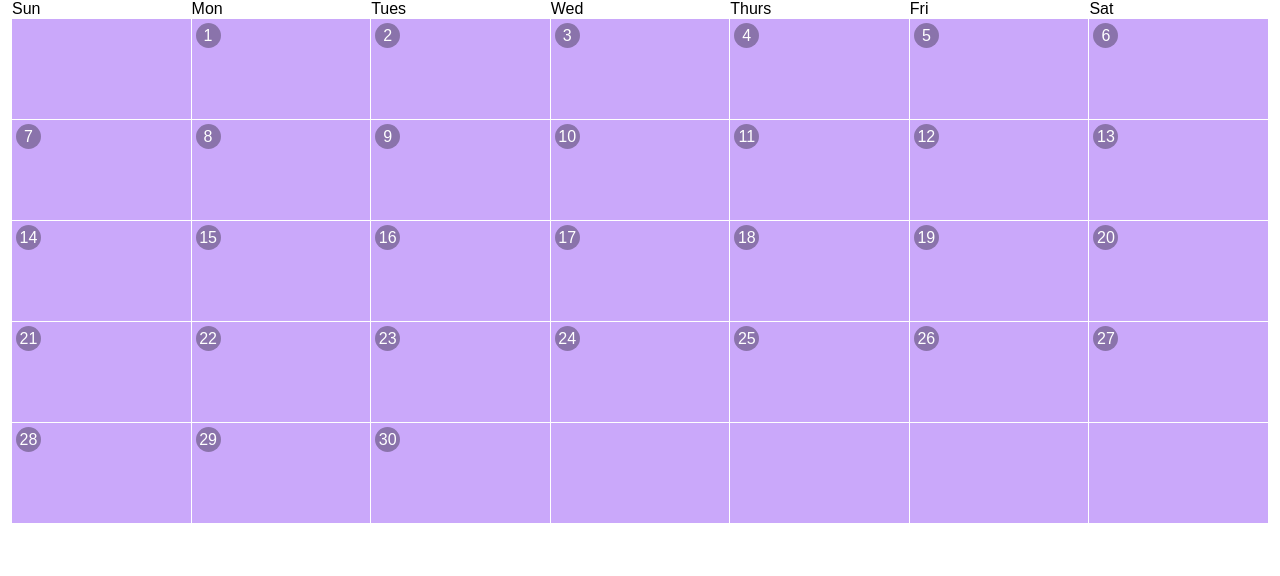
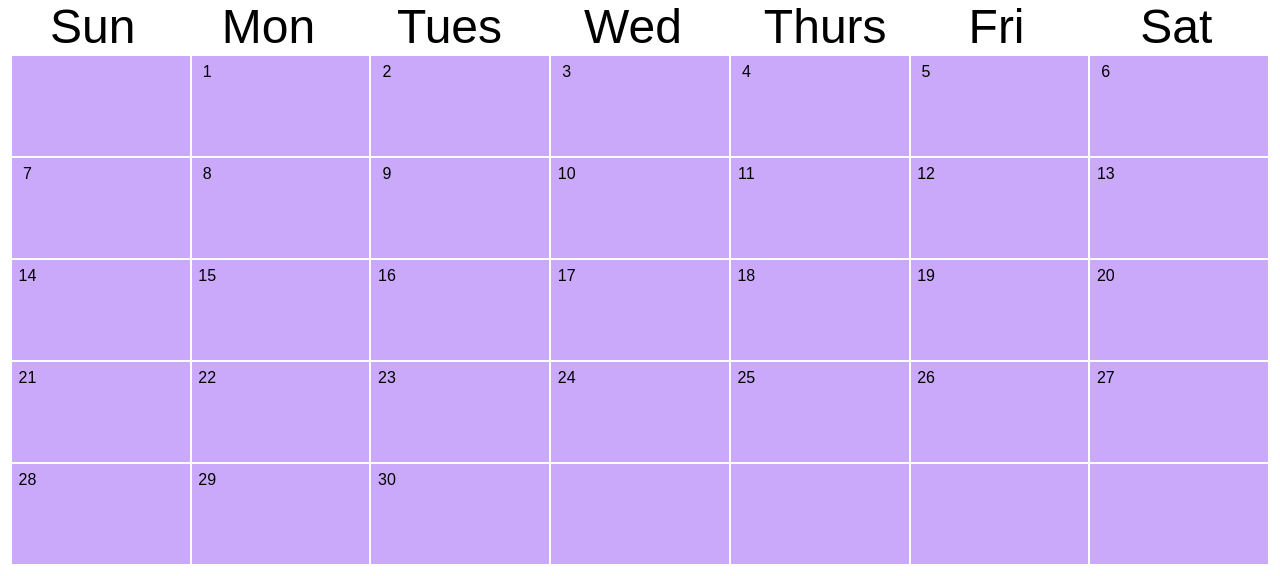
Before and after one commit to matthewjlewis93/wine30, an Eleventy site: page src/index.html in a window 1280 px wide. Shown: the part 710-1286 px from the top of the page. Before the commit the page ends 1245 px from the top, so only its background shows below. Built offline with nearby package versions, Linux system fonts and the light colour scheme; Eleventy itself is replaced by a stand-in of ours; files that its build step writes are made by us from their sources; a web font is replaced by a local one.

Commit message:
better calendar generation

```diff
--- a/public/home.js
+++ b/public/home.js
@@ -6,7 +6,7 @@
   }
 });
 
-createDateObj = (dateIndex) => {
+createDateObj = (dateIndex, yearIndex) => {
   const dateObj = {};
   let currentMonth = new Date(
     `${new Date().getFullYear()}, ${dateIndex + 1}, 1`
@@ -21,14 +21,8 @@ createDateObj = (dateIndex) => {
 
 createCalendar = (dateObject) => {
   document.getElementById(
-    "calendar"
-  ).innerHTML = `<h3 style="grid-column: span 7;">Calendar</h3><p>Sun</p>
-    <p>Mon</p>
-    <p>Tues</p>
-    <p>Wed</p>
-    <p>Thurs</p>
-    <p>Fri</p>
-    <p>Sat</p>`;
+    "calendar-body"
+  ).innerHTML = '';
   const calendarArray = [];
   for (i = 1 - dateObject["Day of 1"]; i <= dateObject["Days in Month"]; i++) {
     if (i <= 0) {
@@ -41,10 +35,11 @@ createCalendar = (dateObject) => {
     calendarArray.push("<div class='calendar-day' ></div>");
   }
   calendarArray.forEach(
-    (e) => (document.getElementById("calendar").innerHTML += e)
+    (e) => (document.getElementById("calendar-body").innerHTML += e)
   );
   return calendarArray;
 };
 
-createCalendar(createDateObj(new Date().getMonth()));
-// createCalendar(createDateObj(7));
+let monthOffset = 0;
+
+createCalendar(createDateObj(new Date().getMonth(), new Date().getFullYear()));
--- a/public/index.css
+++ b/public/index.css
@@ -55,16 +55,22 @@ p {
 }
 
 #calendar {
+  padding: 10px;
+  background-color: white;
+}
+
+#calendar>* {
   display: grid;
-  gap: 1px;
+  gap: 2px;
   grid-template-columns: repeat(7, 1fr);
-  padding: 10px;
+}
+
+#calendar-body {
   border: 2px solid white;
   background-color: white;
-  /* width: 100%; */
 }
 
-#calendar p {
+#calendar-body p {
   padding: 0;
   font-size: 16px;
 }
@@ -77,13 +83,16 @@ p {
 
 .calendar-day p {
   position: absolute ;
-  top: 4px;
-  left: 4px;
-  background-color: #00000050;
-  color: white;
+  top: 3px;
+  left: 3px;
   border-radius: 50%;
   text-align: center;
   align-content: center;
   height: 25px;
   width: 25px;
 }
+
+.todays-date {
+  background-color: #00000050;
+  color: white;
+}
--- a/src/_includes/partials/calendar.html
+++ b/src/_includes/partials/calendar.html
@@ -1,5 +1,6 @@
 
 <section id="calendar">
+    <div id="calendar-head">
         <h3 style="grid-column: span 7;">Calendar</h3>
 
         <p>Sun</p>
@@ -9,10 +10,12 @@
         <p>Thurs</p>
         <p>Fri</p>
         <p>Sat</p>
-
+    </div>
+    <div id="calendar-body">
         {% for file, event in events %}
         {% set event = helperFunctions.dateProcessor(event) %}
             <p hidden date={{event.year}}-{{event.month}}-{{event.day}} >{{ event.title }}</p>
             <p hidden >{{ event.description }}</p>
         </section>
     {% endfor %}
+    </div>
--- a/src/index.css
+++ b/src/index.css
@@ -55,16 +55,22 @@ p {
 }
 
 #calendar {
+  padding: 10px;
+  background-color: white;
+}
+
+#calendar>* {
   display: grid;
-  gap: 1px;
+  gap: 2px;
   grid-template-columns: repeat(7, 1fr);
-  padding: 10px;
+}
+
+#calendar-body {
   border: 2px solid white;
   background-color: white;
-  /* width: 100%; */
 }
 
-#calendar p {
+#calendar-body p {
   padding: 0;
   font-size: 16px;
 }
@@ -77,13 +83,16 @@ p {
 
 .calendar-day p {
   position: absolute ;
-  top: 4px;
-  left: 4px;
-  background-color: #00000050;
-  color: white;
+  top: 3px;
+  left: 3px;
   border-radius: 50%;
   text-align: center;
   align-content: center;
   height: 25px;
   width: 25px;
 }
+
+.todays-date {
+  background-color: #00000050;
+  color: white;
+}
```
Also changed, not shown: public/index.html (+4 -1 lines), src/home.js (+7 -12 lines). Lines whose indentation alone changed are shown as unchanged.
